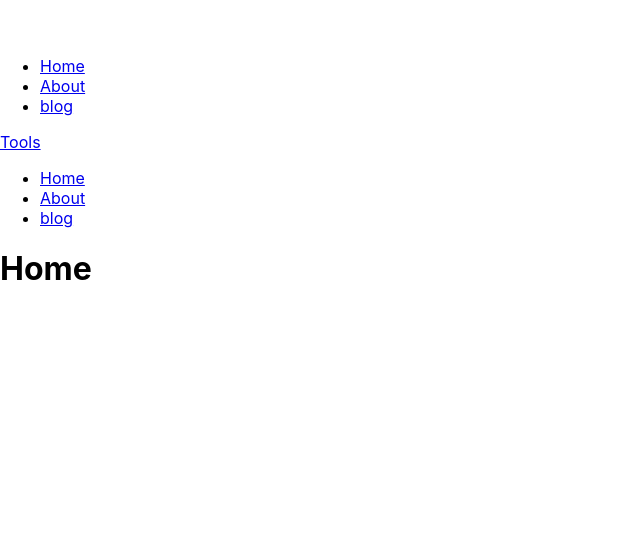
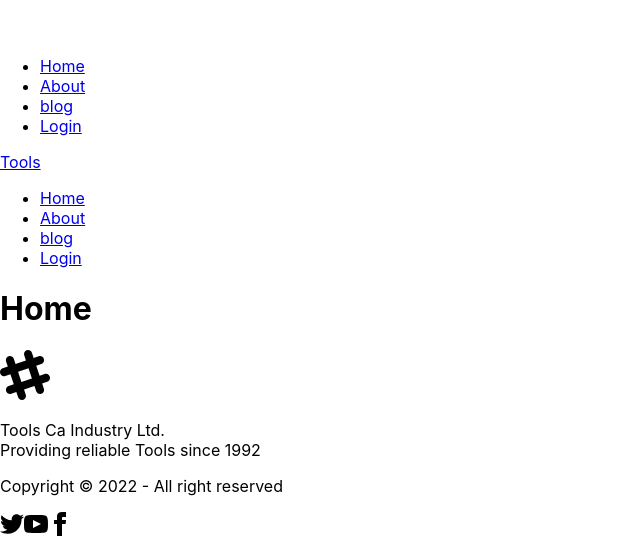
Before and after one commit to Tanvirmehedi/manufacturer-website-client-side, a React (Create React App) app: page / in a window 1280 px wide. Shown: the part 1244-1784 px from the top of the page, without its empty margins (0-640 px from the left). Before the commit the page ends 1554 px from the top, so only its background shows below. Built offline with nearby package versions, Linux system fonts and the light colour scheme.

Commit message:
footer added

```diff
--- a/src/App.js
+++ b/src/App.js
@@ -1,4 +1,5 @@
 import { Route, Routes } from "react-router-dom";
+import Footer from "./components/Footer";
 import Navbar from "./components/Navbar";
 import Home from "./pages/Home";
 import PageNotFound from "./pages/PageNotFound";
@@ -11,6 +12,7 @@
         <Route path="/" element={<Home />} />
         <Route path="*" element={<PageNotFound />} />
       </Routes>
+      <Footer />
     </div>
   );
 }
--- /dev/null
+++ b/src/components/Footer.js
@@ -0,0 +1,69 @@
+import React from "react";
+import { Link } from "react-router-dom";
+
+const Footer = () => {
+  const d = new Date();
+  return (
+    <>
+      <footer className="footer footer-center p-10 bg-slate-200 text-primary-content">
+        <div>
+          <svg
+            width="50"
+            height="50"
+            viewBox="0 0 24 24"
+            xmlns="http://www.w3.org/2000/svg"
+            fill-rule="evenodd"
+            clip-rule="evenodd"
+            className="inline-block fill-current"
+          >
+            <path d="M22.672 15.226l-2.432.811.841 2.515c.33 1.019-.209 2.127-1.23 2.456-1.15.325-2.148-.321-2.463-1.226l-.84-2.518-5.013 1.677.84 2.517c.391 1.203-.434 2.542-1.831 2.542-.88 0-1.601-.564-1.86-1.314l-.842-2.516-2.431.809c-1.135.328-2.145-.317-2.463-1.229-.329-1.018.211-2.127 1.231-2.456l2.432-.809-1.621-4.823-2.432.808c-1.355.384-2.558-.59-2.558-1.839 0-.817.509-1.582 1.327-1.846l2.433-.809-.842-2.515c-.33-1.02.211-2.129 1.232-2.458 1.02-.329 2.13.209 2.461 1.229l.842 2.515 5.011-1.677-.839-2.517c-.403-1.238.484-2.553 1.843-2.553.819 0 1.585.509 1.85 1.326l.841 2.517 2.431-.81c1.02-.33 2.131.211 2.461 1.229.332 1.018-.21 2.126-1.23 2.456l-2.433.809 1.622 4.823 2.433-.809c1.242-.401 2.557.484 2.557 1.838 0 .819-.51 1.583-1.328 1.847m-8.992-6.428l-5.01 1.675 1.619 4.828 5.011-1.674-1.62-4.829z"></path>
+          </svg>
+          <p className="font-bold">
+            Tools Ca Industry Ltd. <br />
+            Providing reliable Tools since 1992
+          </p>
+          <p>Copyright © {d.getFullYear()} - All right reserved</p>
+        </div>
+        <div>
+          <div className="grid grid-flow-col gap-4">
+            <Link to="">
+              <svg
+                xmlns="http://www.w3.org/2000/svg"
+                width="24"
+                height="24"
+                viewBox="0 0 24 24"
+                className="fill-current"
+              >
+                <path d="M24 4.557c-.883.392-1.832.656-2.828.775 1.017-.609 1.798-1.574 2.165-2.724-.951.564-2.005.974-3.127 1.195-.897-.957-2.178-1.555-3.594-1.555-3.179 0-5.515 2.966-4.797 6.045-4.091-.205-7.719-2.165-10.148-5.144-1.29 2.213-.669 5.108 1.523 6.574-.806-.026-1.566-.247-2.229-.616-.054 2.281 1.581 4.415 3.949 4.89-.693.188-1.452.232-2.224.084.626 1.956 2.444 3.379 4.6 3.419-2.07 1.623-4.678 2.348-7.29 2.04 2.179 1.397 4.768 2.212 7.548 2.212 9.142 0 14.307-7.721 13.995-14.646.962-.695 1.797-1.562 2.457-2.549z"></path>
+              </svg>
+            </Link>
+            <Link to="">
+              <svg
+                xmlns="http://www.w3.org/2000/svg"
+                width="24"
+                height="24"
+                viewBox="0 0 24 24"
+                className="fill-current"
+              >
+                <path d="M19.615 3.184c-3.604-.246-11.631-.245-15.23 0-3.897.266-4.356 2.62-4.385 8.816.029 6.185.484 8.549 4.385 8.816 3.6.245 11.626.246 15.23 0 3.897-.266 4.356-2.62 4.385-8.816-.029-6.185-.484-8.549-4.385-8.816zm-10.615 12.816v-8l8 3.993-8 4.007z"></path>
+              </svg>
+            </Link>
+            <Link to="">
+              <svg
+                xmlns="http://www.w3.org/2000/svg"
+                width="24"
+                height="24"
+                viewBox="0 0 24 24"
+                className="fill-current"
+              >
+                <path d="M9 8h-3v4h3v12h5v-12h3.642l.358-4h-4v-1.667c0-.955.192-1.333 1.115-1.333h2.885v-5h-3.808c-3.596 0-5.192 1.583-5.192 4.615v3.385z"></path>
+              </svg>
+            </Link>
+          </div>
+        </div>
+      </footer>
+    </>
+  );
+};
+
+export default Footer;
--- a/src/components/Navbar.js
+++ b/src/components/Navbar.js
@@ -12,6 +12,9 @@
       </li>
       <li>
         <Link to="/blog">blog</Link>
+      </li>
+      <li>
+        <Link to="/login">Login</Link>
       </li>
     </>
   );
```
